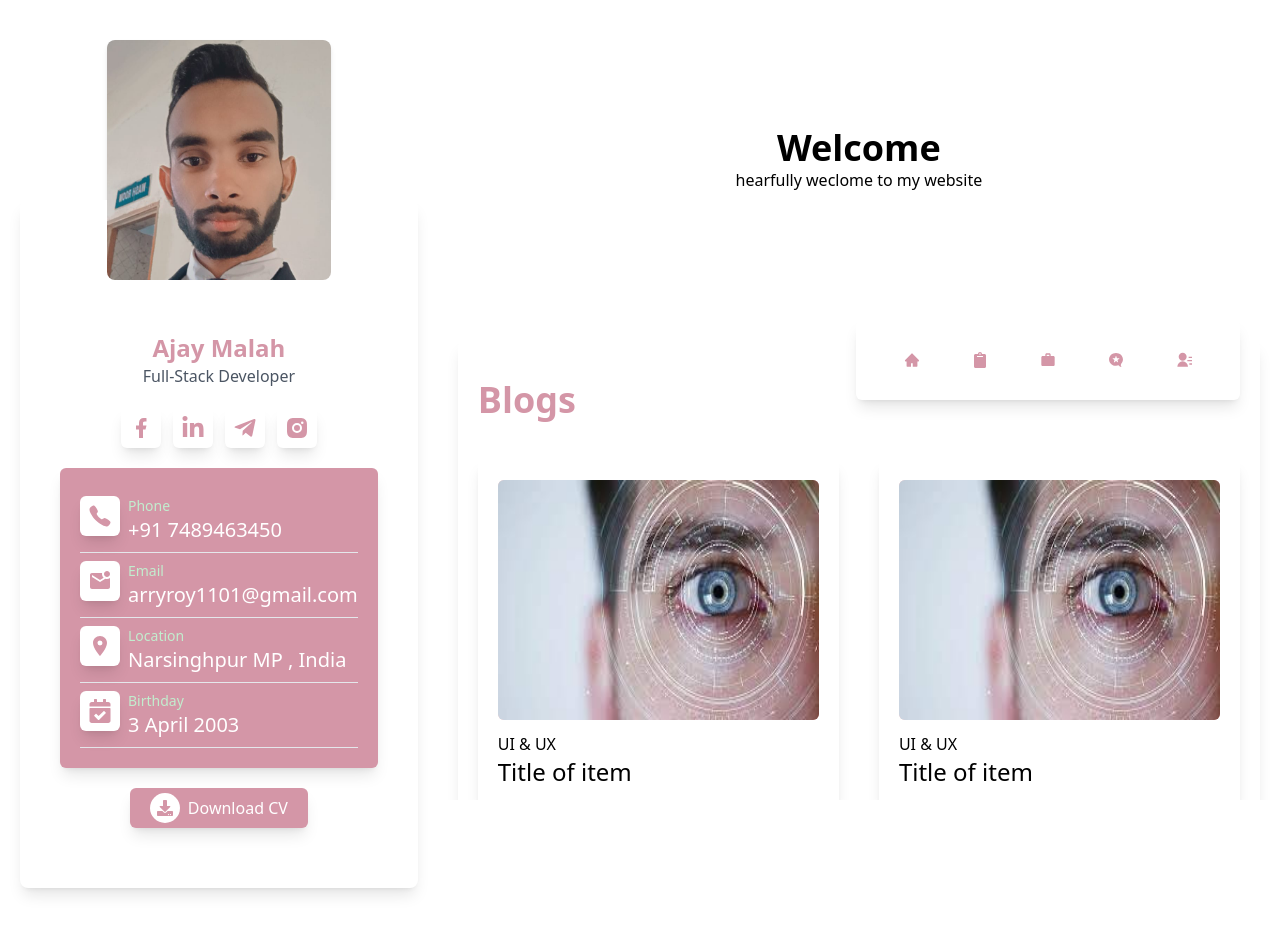
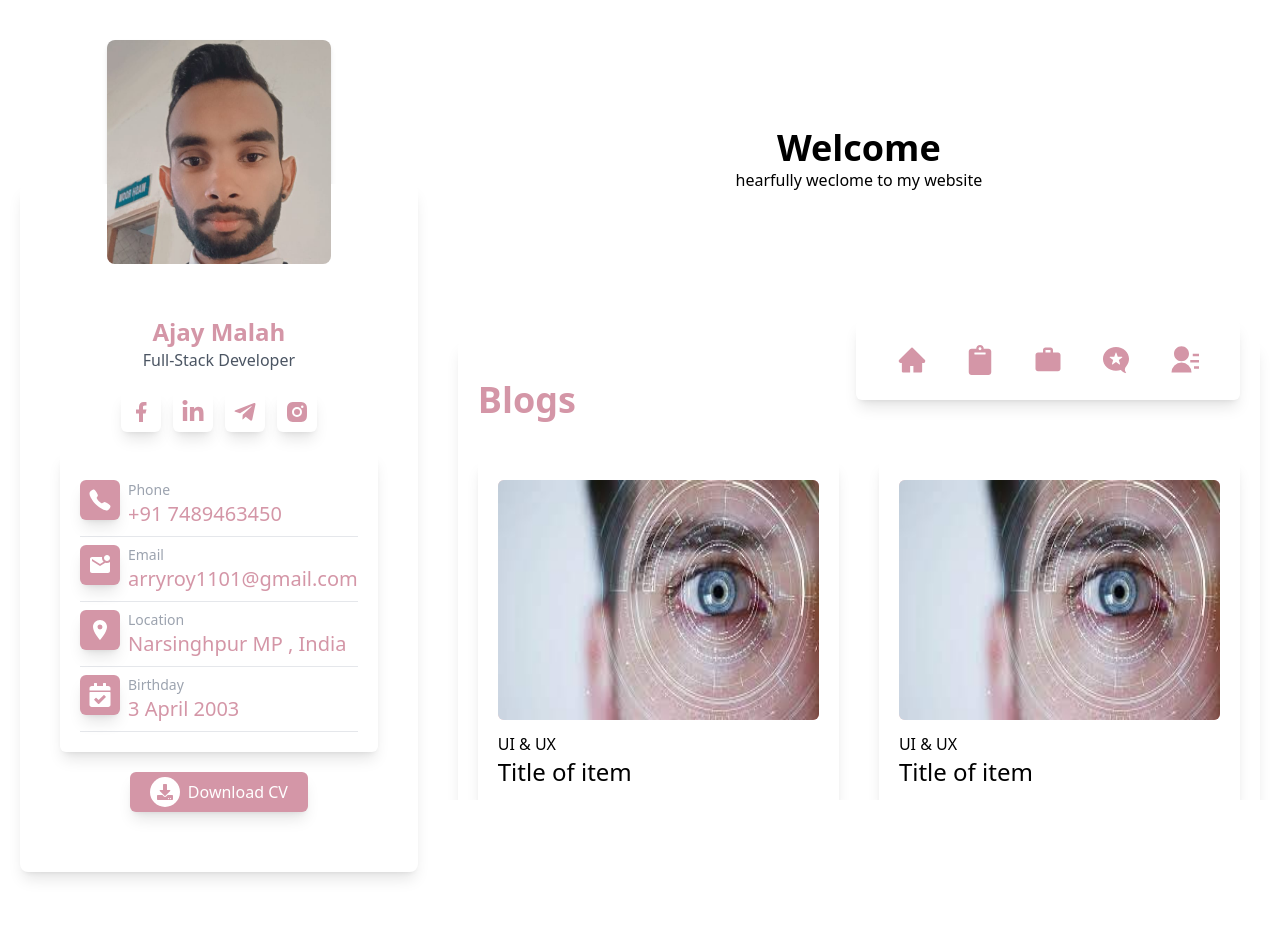
Before and after one commit to 1230Ajay/frontendreal, a Next.js app: page /Blog in a window 1280 px wide. Shown: the top 934 px of the page. Built offline with nearby package versions, Linux system fonts and the light colour scheme.

Commit message:
co changed

```diff
--- a/src/components/Intro.tsx
+++ b/src/components/Intro.tsx
@@ -11,7 +11,7 @@ const Intro = () => {
 
             {/* image section */}
 
-            <div className='h-60 w-56 overflow-hidden relative mx-auto rounded-lg shadow-md flex'>
+            <div className='h-56 w-56 overflow-hidden relative mx-auto rounded-lg shadow-md flex'>
                 <img src="/index3.jpeg" className=' absolute rounded-md z-10' alt="" />
             </div>
             <div className=' bg-white lg:shadow-lg relative rounded-lg -z-0 -top-20 mx-5 py-10'>
@@ -31,36 +31,36 @@ const Intro = () => {
                 {/* contact section  */}
 
 
-                <div className='sm:mx-10 p-5 bg-sec rounded-md shadow-lg'>
+                <div className='sm:mx-10 p-5 pri text-sec rounded-md shadow-lg'>
                     <div className='flex gap-2 border-b py-2'>
-                        <div className='bg-pri text-sec hover:bg-thi  p-2 rounded-md  shadow-lg h-10 w-10 justify-center items-center flex text-2xl'><IoCall /></div>
+                        <div className='bg-sec text-pri hover:bg-pri hover:text-sec  p-2 rounded-md  shadow-lg h-10 w-10 justify-center items-center flex text-2xl'><IoCall /></div>
                         <div>
-                            <div className='text-sm text-thi'>Phone</div>
-                            <div className='text-xl text-pri'>+91 7489463450</div>
+                            <div className='text-sm text-gray-400'>Phone</div>
+                            <div className='text-xl text-sec'>+91 7489463450</div>
                         </div>
                     </div>
 
                     <div className='flex gap-2 border-b py-2'>
-                        <div className='bg-pri text-sec hover:bg-thi  p-2 rounded-md shadow-lg h-10 w-10 justify-center items-center flex text-2xl'><MdMarkEmailUnread /></div>
+                        <div className='bg-sec text-pri hover:bg-pri hover:text-sec  p-2 rounded-md shadow-lg h-10 w-10 justify-center items-center flex text-2xl'><MdMarkEmailUnread /></div>
                         <div>
-                            <div className='text-sm text-thi'>Email</div>
-                            <div className='text-xl text-pri'>arryroy1101@gmail.com</div>
+                            <div className='text-sm text-gray-400'>Email</div>
+                            <div className='text-xl text-sec'>arryroy1101@gmail.com</div>
                         </div>
                     </div>
 
                     <div className='flex gap-2 border-b py-2'>
-                        <div className='bg-pri text-sec hover:bg-thi  p-2 rounded-md  shadow-lg h-10 w-10 justify-center items-center flex text-2xl'><MdLocationOn /></div>
+                        <div className='bg-sec text-pri hover:bg-pri hover:text-sec  p-2 rounded-md  shadow-lg h-10 w-10 justify-center items-center flex text-2xl'><MdLocationOn /></div>
                         <div>
-                            <div className='text-sm text-thi'>Location</div>
-                            <div className='text-xl text-pri'>Narsinghpur MP , India</div>
+                            <div className='text-sm text-gray-400'>Location</div>
+                            <div className='text-xl text-sec'>Narsinghpur MP , India</div>
                         </div>
                     </div>
 
                     <div className='flex gap-2 border-b py-2'>
-                        <div className='bg-pri text-sec hover:bg-thi  p-2 rounded-md  shadow-lg h-10 w-10 justify-center items-center flex text-2xl'><FaCalendarCheck /></div>
+                        <div className='bg-sec text-pri hover:bg-pri hover:text-sec  p-2 rounded-md  shadow-lg h-10 w-10 justify-center items-center flex text-2xl'><FaCalendarCheck /></div>
                         <div>
-                            <div className='text-sm text-thi'>Birthday</div>
-                            <div className='text-xl text-pri'>3 April 2003</div>
+                            <div className='text-sm text-gray-400'>Birthday</div>
+                            <div className='text-xl text-sec'>3 April 2003</div>
                         </div>
                     </div>
 
--- a/src/components/Navbar.tsx
+++ b/src/components/Navbar.tsx
@@ -8,12 +8,12 @@ import { ImCross } from 'react-icons/im'
 function MobileNav({open , setOpen}){
   return (
     <div>
-      <div className={`${open ? " inline-flex" : "hidden"} bg-pri flex-col z-20 text-center fixed w-full capitalize py-5 space-y-3`}>
-        <div className=' text-sec hover:bg-sec hover:text-pri mx-3 capitalize'><Link href={'/'}> <div>home</div></Link></div>
-        <div className=' text-sec hover:bg-sec hover:text-pri mx-3 capitalize'><Link href={'/Resume'}><div>resume</div></Link></div>
-        <div className=' text-sec hover:bg-sec hover:text-pri mx-3 capitalize'><Link href={'/Work'}><div>work</div></Link></div>
-        <div className=' text-sec hover:bg-sec hover:text-pri mx-3 capitalize'><Link href={'/Blog'}><div>blog</div></Link></div>
-        <div className=' text-sec hover:bg-sec hover:text-pri mx-3 capitalize'><Link href={'/Contact'}><div>contact</div></Link></div>
+      <div className={`${open ? " inline-flex" : "hidden"} bg-pri flex-col z-20 text-center fixed w-full capitalize py-5 space-y-3 absolute`}>
+        <div className=' p-1 text-xl font-medium text-sec hover:bg-sec hover:text-pri mx-3 capitalize'><Link href={'/'}> <div>home</div></Link></div>
+        <div className=' p-1 text-xl font-medium text-sec hover:bg-sec hover:text-pri mx-3 capitalize'><Link href={'/Resume'}><div>resume</div></Link></div>
+        <div className=' p-1 text-xl font-medium text-sec hover:bg-sec hover:text-pri mx-3 capitalize'><Link href={'/Work'}><div>work</div></Link></div>
+        <div className=' p-1 text-xl font-medium text-sec hover:bg-sec hover:text-pri mx-3 capitalize'><Link href={'/Blog'}><div>blog</div></Link></div>
+        <div className=' p-1 text-xl font-medium text-sec hover:bg-sec hover:text-pri mx-3 capitalize'><Link href={'/Contact'}><div>contact</div></Link></div>
 
       </div>
     </div>
@@ -31,9 +31,9 @@ const Navbar = () => {
   return (
 
     <div className=' lg:hidden'>
-      <div className=' justify-between flex px-10 py-3 bg-sec'>
-        <nav className='logo font-semibold text-3xl text-pri '>Logo</nav>
-        <div onClick={() => { setOpen(!open) }} className="button cursor-pointer rounded-full bg-pri  w-12 h-12 flex justify-center items-center text-sec">{open ? <div><ImCross className=' text-xl' /></div> : <div><GiHamburgerMenu className=' text-3xl' /></div>}</div>
+      <div className=' justify-between flex px-10 py-3 bg-pri shadow-md'>
+        <nav className='logo font-semibold text-3xl text-sec '>Logo</nav>
+        <div onClick={() => { setOpen(!open) }} className="button cursor-pointer rounded-full bg-sec  w-12 h-12 flex justify-center items-center text-pri">{open ? <div><ImCross className=' text-xl' /></div> : <div><GiHamburgerMenu className=' text-3xl' /></div>}</div>
       </div>
 
       <MobileNav open={open} setOpen={setOpen} ></MobileNav>
--- a/src/components/Navlg.tsx
+++ b/src/components/Navlg.tsx
@@ -10,11 +10,11 @@ const Navlg = () => {
     return (
         <div className='relative'>
             <div className=' hidden lg:inline-flex gap-5 bg-white shadow-lg h-20 w-96 absolute right-10 justify-center items-center rounded-md '>
-                <Link href={'/'}> <div className=' text-sec hover:bg-sec hover:text-pri h-12 w-12 flex justify-center items-center rounded-md active:bg-sec cursor-pointer'><AiFillHome /></div></Link>
-                <Link href={'/Resume'}> <div className=' text-sec hover:bg-sec hover:text-pri h-12 w-12 flex justify-center items-center rounded-md active:bg-sec cursor-pointer'><FaClipboard /></div></Link>
-                <Link href={'/Work'}> <div className=' text-sec hover:bg-sec hover:text-pri h-12 w-12 flex justify-center items-center rounded-md active:bg-sec cursor-pointer'><MdWork /></div></Link>
-                <Link href={'/Blog'}> <div className=' text-sec hover:bg-sec hover:text-pri h-12 w-12 flex justify-center items-center rounded-md active:bg-sec cursor-pointer'><FaMicroblog /></div></Link>
-                <Link href={'/Contact'}><div className=' text-sec hover:bg-sec hover:text-pri h-12 w-12 flex justify-center items-center rounded-md active:bg-sec cursor-pointer'><RiContactsFill /></div></Link>
+                <Link href={'/'}> <div className=' text-sec hover:bg-sec hover:text-pri h-12 w-12 flex justify-center items-center rounded-md active:bg-sec cursor-pointer'><AiFillHome className='text-3xl' /></div></Link>
+                <Link href={'/Resume'}> <div className=' text-sec hover:bg-sec hover:text-pri h-12 w-12 flex justify-center items-center rounded-md active:bg-sec cursor-pointer'><FaClipboard className='text-3xl' /></div></Link>
+                <Link href={'/Work'}> <div className=' text-sec hover:bg-sec hover:text-pri h-12 w-12 flex justify-center items-center rounded-md active:bg-sec cursor-pointer'><MdWork className='text-3xl' /></div></Link>
+                <Link href={'/Blog'}> <div className=' text-sec hover:bg-sec hover:text-pri h-12 w-12 flex justify-center items-center rounded-md active:bg-sec cursor-pointer'><FaMicroblog className='text-3xl' /></div></Link>
+                <Link href={'/Contact'}><div className=' text-sec hover:bg-sec hover:text-pri h-12 w-12 flex justify-center items-center rounded-md active:bg-sec cursor-pointer'><RiContactsFill className='text-3xl' /></div></Link>
             </div>
         </div>
     )
--- a/src/components/Resume.tsx
+++ b/src/components/Resume.tsx
@@ -12,14 +12,14 @@ const Resume = ({edu,exp}) => {
 
 
                 <div className="education space-y-3">
-                    <div className=' capitalize text-2xl py-3 font-medium flex gap-3 items-center '> <GiGraduateCap className='text-4xl text0-sec text-sec' /> Education</div>
+                    <div className=' capitalize text-2xl py-3 font-medium flex gap-3 items-center'> <GiGraduateCap className='text-4xl text0-sec text-sec' /> Education</div>
 
                     {
                         edu.map((education)=>{
                             return(
                                 <div className='max-w-sm border-b flex flex-col justify-center px-3 border-sec hover:text-pri hover:bg-sec rounded-md h-32 mx-auto'>
                                 <div className="duration text-sm ">{education.year}</div>
-                                <div className="position font-medium text-2xl  capitalize">
+                                <div className="position font-medium text-2xl  capitalize ">
                                    {education.cource}
                                 </div>
                                 <div className="orgrnistion capitalize">{education.institute}</div>
--- a/src/components/Services.tsx
+++ b/src/components/Services.tsx
@@ -8,7 +8,7 @@ const services = ({data}) => {
     return (
         <div className=''>
 
-            <div className=' bg-sec text-pri capitalize text-2xl font-semibold relative p-5'>
+            <div className='text-sec capitalize text-2xl font-semibold relative p-5'>
                 what i do!
             </div>
 
```
Also changed, not shown: src/components/Blog.tsx (+6 -6 lines).
